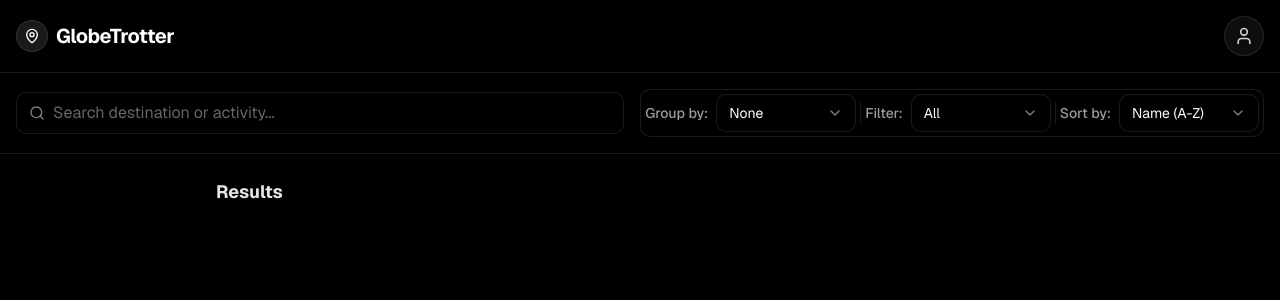
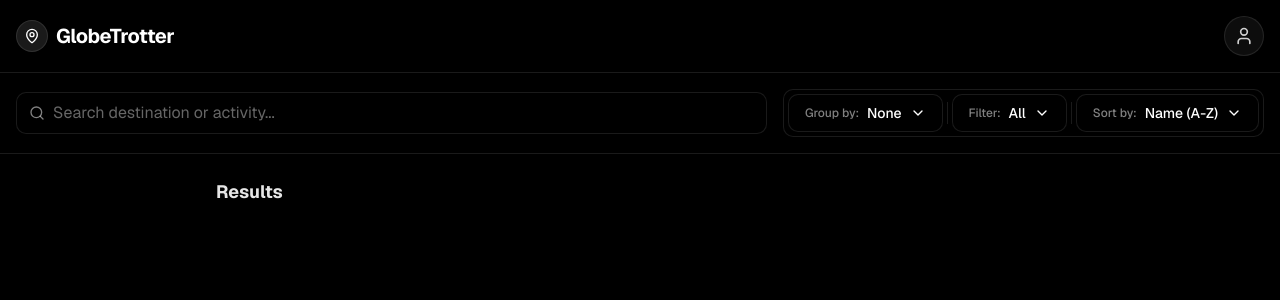
Before and after one commit to OP-Prajwal/GlobeTrotter, a Next.js app: page /search in a window 1280 px wide. Shown: the top 300 px of the page. Built offline with nearby package versions, Linux system fonts and the light colour scheme.

Commit message:
Fix community feed: remove filters, replace Demo with Traveler

```diff
--- a/app/actions.ts
+++ b/app/actions.ts
@@ -26,7 +26,7 @@ export async function createTrip(formData: FormData) {
             const newUser = await db.insert(users).values({
                 email: "demo@example.com",
                 supabaseId: "demo-user-" + Math.random(), // Unique dummy ID
-                firstName: "Demo",
+                firstName: "Traveler",
                 lastName: "User"
             }).returning({ id: users.id });
             userId = newUser[0].id;
--- a/app/actions/community.ts
+++ b/app/actions/community.ts
@@ -2,7 +2,7 @@
 
 import { db } from "@/lib/db"
 import { trips, users } from "@/lib/db/schema"
-import { eq, desc, sql, and } from "drizzle-orm"
+import { eq, desc, sql, and, ne, or } from "drizzle-orm"
 import { revalidatePath } from "next/cache"
 
 export type CommunityPost = {
@@ -43,6 +43,17 @@ function deg2rad(deg: number) {
 
 export async function getCommunityPosts(searchQuery: string = "", userLat?: number, userLng?: number): Promise<CommunityPost[]> {
     try {
+        console.log("🔍 [DEBUG] Fetching community posts...")
+
+        // First, let's check ALL trips without filters
+        const allTrips = await db.select().from(trips).limit(10)
+        console.log("📊 [DEBUG] Total trips in DB (sample):", allTrips.length, allTrips.map(t => ({
+            id: t.id,
+            title: t.title,
+            isPublic: t.isPublic,
+            userId: t.userId
+        })))
+
         const results = await db
             .select({
                 tripId: trips.id,
@@ -55,6 +66,7 @@ export async function getCommunityPosts(searchQuery: string = "", userLat?: numb
                 longitude: trips.longitude,
                 likesCount: trips.likesCount,
                 images: trips.images,
+                isPublic: trips.isPublic,
                 firstName: users.firstName,
                 lastName: users.lastName,
                 avatarUrl: users.avatarUrl
@@ -63,7 +75,14 @@ export async function getCommunityPosts(searchQuery: string = "", userLat?: numb
             .leftJoin(users, eq(trips.userId, users.id))
             .where(eq(trips.isPublic, true))
             .orderBy(desc(trips.createdAt))
-            .limit(50) // Fetch more to filter locally for proximity
+            .limit(50)
+
+        console.log("🔎 [DEBUG] Query results:", results.length, results.map(r => ({
+            id: r.tripId,
+            title: r.title,
+            isPublic: r.isPublic,
+            firstName: r.firstName
+        })))
 
         let posts = results.map(row => ({
             id: row.tripId,
@@ -101,6 +120,7 @@ export async function getCommunityPosts(searchQuery: string = "", userLat?: numb
             posts = postsWithDistance
         }
 
+        console.log("Community posts found:", posts.length, posts)
         return posts
 
     } catch (error) {
@@ -120,18 +140,22 @@ export async function getUserTripsForSharing() {
 
 export async function shareTrip(tripId: string, location: string, description: string, lat?: number, lng?: number, images?: string[]) {
     try {
-        await db.update(trips)
+        console.log("Sharing trip:", { tripId, location, description, lat, lng, images })
+
+        const result = await db.update(trips)
             .set({
-                isPublic: true,
+                isPublic: true, // This marks it as shared to community
                 location: location,
                 description: description,
-                latitude: lat ? lat.toString() : null, // Store as decimal string
+                latitude: lat ? lat.toString() : null,
                 longitude: lng ? lng.toString() : null,
-                images: images || [],
-                createdAt: new Date()
+                images: images || [], // Store images array
+                createdAt: new Date() // Update timestamp to show as recent post
             })
             .where(eq(trips.id, tripId))
+            .returning()
 
+        console.log("Share result:", result)
         revalidatePath("/community")
         return { success: true }
     } catch (error) {
--- a/app/community/page.tsx
+++ b/app/community/page.tsx
@@ -19,7 +19,7 @@ interface Comment {
         firstName: string | null
         lastName: string | null
         avatarUrl: string | null
-    }
+    } | null
 }
 
 export default function CommunityPage() {
@@ -52,7 +52,9 @@ export default function CommunityPage() {
     const [loadingComments, setLoadingComments] = useState<Record<string, boolean>>({})
 
     async function loadPosts(lat?: number, lng?: number) {
+        console.log("Loading posts with coords:", lat, lng)
         const data = await getCommunityPosts("", lat, lng)
+        console.log("Posts loaded:", data.length, data)
         setPosts(data)
     }
 
@@ -122,9 +124,14 @@ export default function CommunityPage() {
     }
 
     const handleShare = async () => {
-        if (!selectedTripId) return
+        if (!selectedTripId) {
+            console.log("No trip selected")
+            return
+        }
+        console.log("Starting share process for trip:", selectedTripId)
         setIsPosting(true)
-        await shareTrip(selectedTripId, postLocation, postDescription, postLat, postLng, postImages)
+        const result = await shareTrip(selectedTripId, postLocation, postDescription, postLat, postLng, postImages)
+        console.log("Share completed, result:", result)
         await loadPosts()
         setIsPosting(false)
         setIsModalOpen(false)
--- a/app/search/GlassDropdown.tsx
+++ b/app/search/GlassDropdown.tsx
@@ -1,10 +1,9 @@
 "use client"
 
 import { useState, useRef, useEffect } from "react"
-import { motion, AnimatePresence } from "framer-motion"
-import { ChevronDown, Check } from "lucide-react"
+import { ChevronDown } from "lucide-react"
 
-interface Option {
+interface DropdownOption {
     label: string
     value: string
 }
@@ -12,18 +11,17 @@ interface Option {
 interface GlassDropdownProps {
     label: string
     value: string
-    options: Option[]
     onChange: (value: string) => void
+    options: DropdownOption[]
 }
 
-export function GlassDropdown({ label, value, options, onChange }: GlassDropdownProps) {
+export function GlassDropdown({ label, value, onChange, options }: GlassDropdownProps) {
     const [isOpen, setIsOpen] = useState(false)
-    const containerRef = useRef<HTMLDivElement>(null)
+    const dropdownRef = useRef<HTMLDivElement>(null)
 
-    // Close when clicking outside
     useEffect(() => {
-        const handleClickOutside = (event: MouseEvent) => {
-            if (containerRef.current && !containerRef.current.contains(event.target as Node)) {
+        function handleClickOutside(event: MouseEvent) {
+            if (dropdownRef.current && !dropdownRef.current.contains(event.target as Node)) {
                 setIsOpen(false)
             }
         }
@@ -31,39 +29,21 @@ export function GlassDropdown({ label, value, options, onChange }: GlassDropdown
         return () => document.removeEventListener("mousedown", handleClickOutside)
     }, [])
 
-    const selectedLabel = options.find((opt) => opt.value === value)?.label || value
+    const selectedOption = options.find(opt => opt.value === value)
 
     return (
-        <div ref={containerRef} className="relative z-50">
-            <div className="flex items-center gap-2">
-                <span className="text-sm font-medium text-white/60 hidden sm:inline-block">{label}:</span>
+        <div ref={dropdownRef} className="relative">
+            <button
+                onClick={() => setIsOpen(!isOpen)}
+                className="flex items-center gap-2 px-4 py-2 bg-black/60 border border-white/10 rounded-lg hover:bg-black/80 hover:border-white/20 transition-all text-white text-sm font-medium backdrop-blur-sm"
+            >
+                <span className="text-white/50 text-xs">{label}:</span>
+                <span>{selectedOption?.label || value}</span>
+                <ChevronDown className={`w-4 h-4 transition-transform ${isOpen ? "rotate-180" : ""}`} />
+            </button>
 
-                <motion.button
-                    whileHover={{ backgroundColor: "rgba(0, 0, 0, 0.6)" }}
-                    whileTap={{ scale: 0.98 }}
-                    onClick={() => setIsOpen(!isOpen)}
-                    className={`flex items-center gap-2 px-3 py-2 text-sm text-white bg-black/40 border transition-colors rounded-lg outline-none min-w-[140px] justify-between ${isOpen ? "border-white/40" : "border-white/10"
-                        }`}
-                >
-                    <span className="truncate">{selectedLabel}</span>
-                    <motion.div
-                        animate={{ rotate: isOpen ? 180 : 0 }}
-                        transition={{ duration: 0.2 }}
-                    >
-                        <ChevronDown className="w-4 h-4 text-white/50" />
-                    </motion.div>
-                </motion.button>
-            </div>
-
-            <AnimatePresence>
             {isOpen && (
-                    <motion.div
-                        initial={{ opacity: 0, y: -10, scale: 0.95 }}
-                        animate={{ opacity: 1, y: 0, scale: 1 }}
-                        exit={{ opacity: 0, y: -10, scale: 0.95 }}
-                        transition={{ duration: 0.15, ease: "easeOut" }}
-                        className="absolute right-0 mt-2 w-48 bg-black/90 backdrop-blur-xl border border-white/10 rounded-xl shadow-2xl overflow-hidden py-1 z-50 origin-top-right"
-                    >
+                <div className="absolute top-full mt-2 right-0 min-w-[200px] bg-black border border-white/10 rounded-xl shadow-2xl overflow-hidden z-50 backdrop-blur-xl">
                     {options.map((option) => (
                         <button
                             key={option.value}
@@ -71,16 +51,16 @@ export function GlassDropdown({ label, value, options, onChange }: GlassDropdown
                                 onChange(option.value)
                                 setIsOpen(false)
                             }}
-                                className={`w-full text-left px-4 py-2.5 text-sm flex items-center justify-between transition-colors hover:bg-white/10 ${option.value === value ? "text-white bg-white/5" : "text-white/70"
+                            className={`w-full text-left px-4 py-3 text-sm transition-colors ${option.value === value
+                                ? "bg-indigo-600/20 text-indigo-300 font-medium"
+                                : "text-white/70 hover:bg-white/5 hover:text-white"
                                 }`}
                         >
                             {option.label}
-                                {option.value === value && <Check className="w-3.5 h-3.5 text-white" />}
                         </button>
                     ))}
-                    </motion.div>
+                </div>
             )}
-            </AnimatePresence>
         </div>
     )
 }
--- /dev/null
+++ b/scripts/update-demo-users.ts
@@ -0,0 +1,28 @@
+import { db } from "../lib/db";
+import { users } from "../lib/db/schema";
+import { eq } from "drizzle-orm";
+
+async function updateDemoUsers() {
+    try {
+        console.log("🔄 Updating Demo users...");
+
+        // Update all users with firstName "Demo" to "Traveler"
+        const result = await db
+            .update(users)
+            .set({
+                firstName: "Traveler"
+            })
+            .where(eq(users.firstName, "Demo"))
+            .returning();
+
+        console.log(`✅ Updated ${result.length} users from "Demo" to "Traveler"`);
+        console.log("Updated users:", result);
+
+        process.exit(0);
+    } catch (error) {
+        console.error("❌ Error updating users:", error);
+        process.exit(1);
+    }
+}
+
+updateDemoUsers();
```
Also changed, not shown: 1 other file (tests, documents, lock files or other folders). Lines whose indentation alone changed are shown as unchanged.
